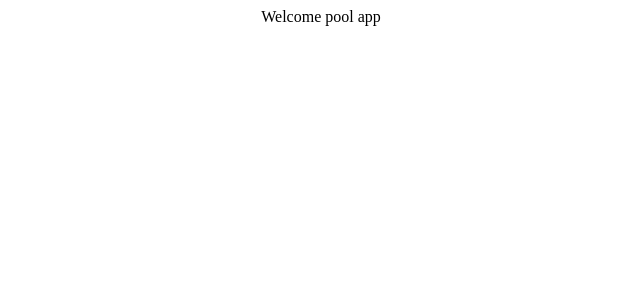
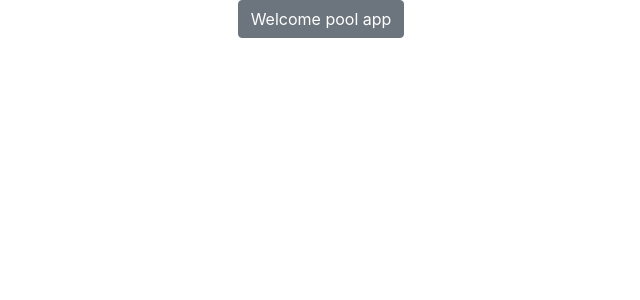
Before and after one commit to sahinaksoy/udacity-react-would-you-rather-v2, a React (Create React App) app: page / in a window 1280 px wide. Shown: the top 300 px of the page, without its empty margins (319-959 px from the left). Built offline with nearby package versions, Linux system fonts and the light colour scheme.

Commit message:
feat: iplement reacstrap

```diff
--- a/package.json
+++ b/package.json
@@ -6,9 +6,11 @@
     "@testing-library/jest-dom": "^4.2.4",
     "@testing-library/react": "^9.3.2",
     "@testing-library/user-event": "^7.1.2",
+    "bootstrap": "^4.5.0",
     "react": "^16.13.1",
     "react-dom": "^16.13.1",
-    "react-scripts": "3.4.1"
+    "react-scripts": "3.4.1",
+    "reactstrap": "^8.5.1"
   },
   "scripts": {
     "start": "react-scripts start",
--- a/src/App.js
+++ b/src/App.js
@@ -1,10 +1,11 @@
-import React from 'react';
-import './App.css';
+import React from "react";
+import "./App.css";
+import { Button } from "reactstrap";
 
 function App() {
   return (
     <div className="App">
-      Welcome pool app
+      <Button>Welcome pool app</Button>
     </div>
   );
 }
--- a/src/index.js
+++ b/src/index.js
@@ -1,6 +1,7 @@
 import React from 'react';
 import ReactDOM from 'react-dom';
 import App from './App';
+import 'bootstrap/dist/css/bootstrap.min.css';
 
 
 ReactDOM.render(
```
Also changed, not shown: 1 other file (tests, documents, lock files or other folders).
